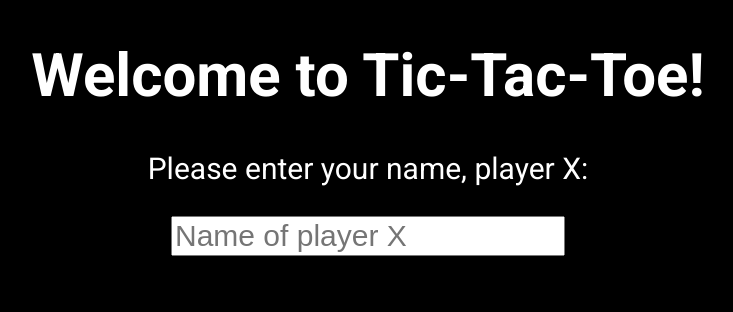
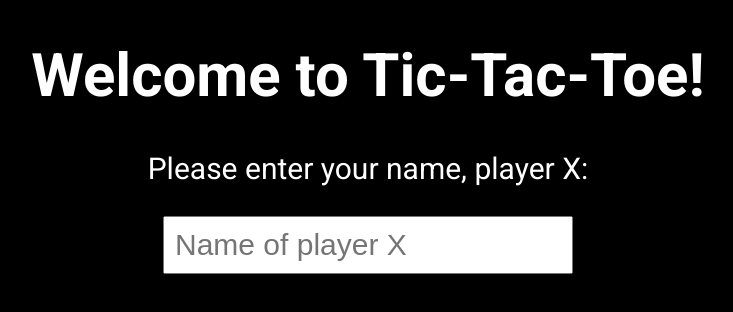
Before and after one commit to ironboy/ts-tic-tac-toe-react, a React (Vite) app: page / in a window 1280 px wide. Shown: the top 312 px of the page, without its empty margins (272-1005 px from the left). Built offline with nearby package versions, Linux system fonts and the light colour scheme; the HTML template or start-up script is replaced by a standard one.

Commit message:
bug fix and cleanup - update stateUpdater after each render

```diff
--- a/src/App.tsx
+++ b/src/App.tsx
@@ -9,16 +9,19 @@ export default function App() {
   // by calling setState
 
   const [state, _setState] = useState({
-    board: new BoardClass(() => setState()),
+    board: new BoardClass(),
     playerX: null,
     playerO: null
-  });
+  })
 
   console.log(state);
 
   const setState = (prop: string = '', value: any = '') => {
+    console.log("STATE BEFORE CHANGE", state);
     _setState({ ...state, [prop]: value });
   }
+  // update the stateUpdater in board between each render
+  state.board.stateUpdater = setState;
 
   const { board, playerX, playerO } = state;
 
--- a/src/classes/Board.tsx
+++ b/src/classes/Board.tsx
@@ -9,8 +9,7 @@ export default class Board {
   winner: string | boolean;
   stateUpdater: Function;
 
-  constructor(stateUpdater: Function) {
-    this.stateUpdater = stateUpdater;
+  constructor() {
     this.reset(false);
   }
 
--- a/src/index.css
+++ b/src/index.css
@@ -82,4 +82,5 @@ form {
 
 input {
   font-size: 30px;
+  padding: 10px;
 }
```
